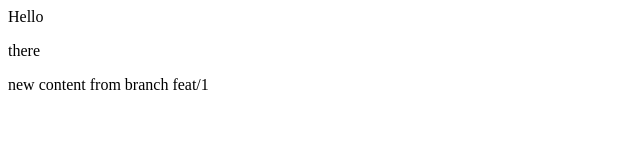
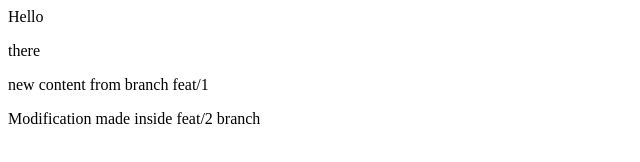
Before and after one commit to oussamaAbdelwahed/git-tuto, a plain HTML site: page index.html in a window 1280 px wide. Shown: the whole page, without its empty margins (0-640 px from the left). Drawn offline with Linux system fonts and the light colour scheme.

Commit message:
commit must goes inside feat/2 branch but accidently goes inside main

```diff
--- a/index.html
+++ b/index.html
@@ -1,3 +1,4 @@
 <div>Hello</div>
 <p>there</p>
 <p>new content from branch feat/1</p>
+<p>Modification made inside feat/2 branch</p>
```
